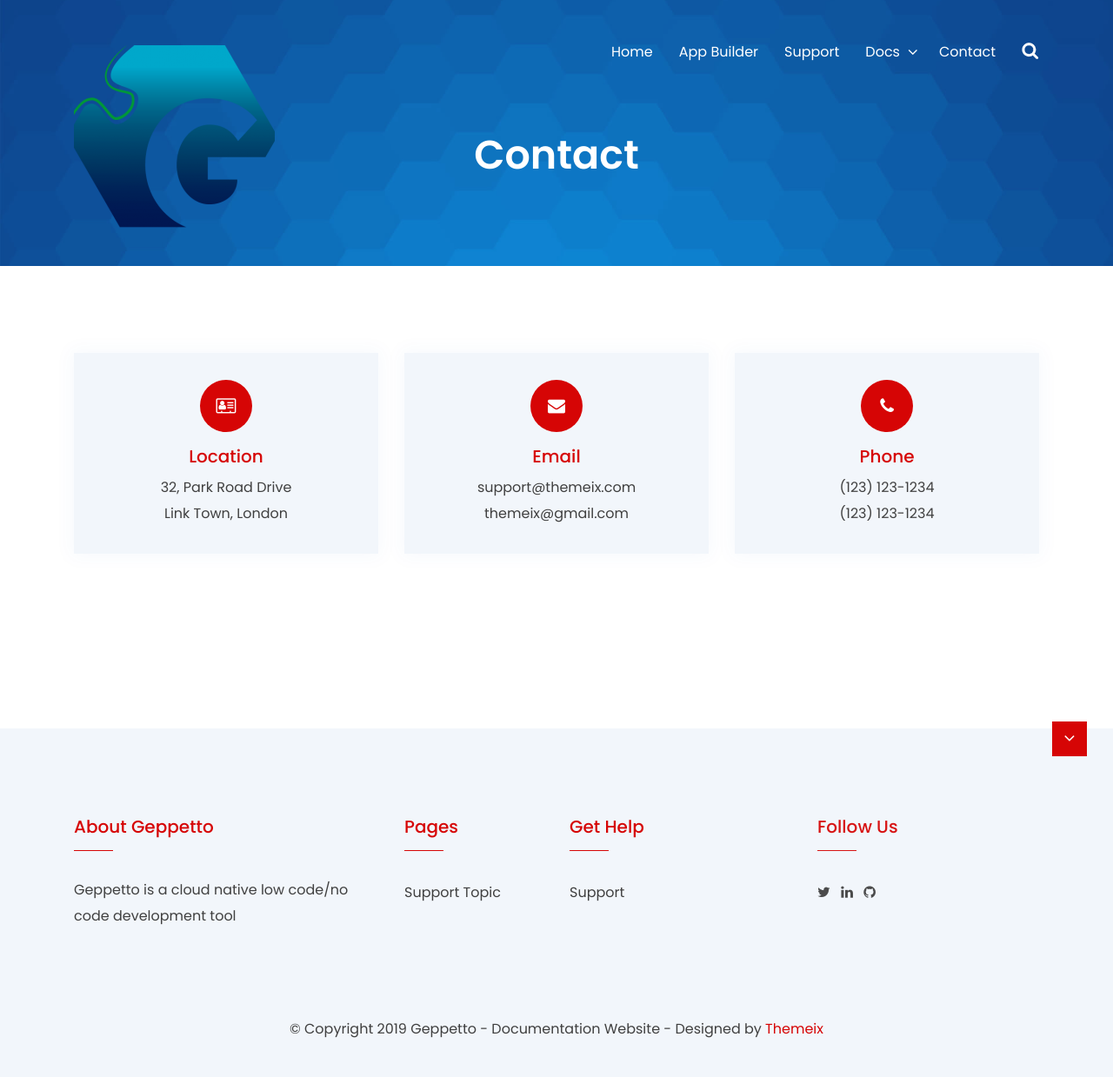
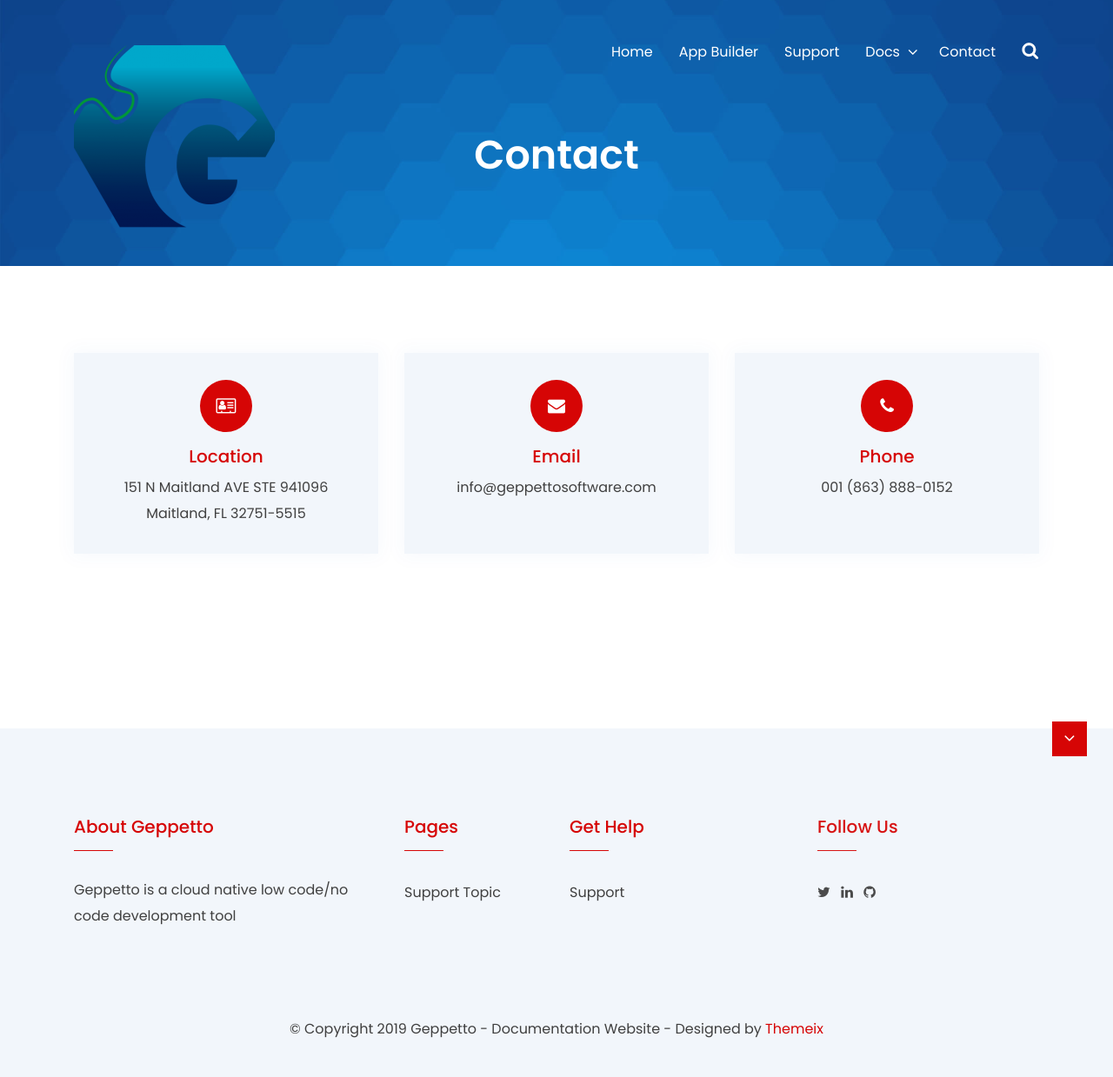
Before and after one commit to francois-dbag/TestDoxyTheme.github.io, a Jekyll site: the page built from pages/contact.html, in a window 1280 px wide. Shown: the whole page at 87% size. Built offline with Jekyll 4.4.1, drawn with Linux system fonts in a browser that asks for light colours; a script that is not in the unit is left out.

Commit message:
changed the contact page

```diff
--- a/pages/contact.html
+++ b/pages/contact.html
@@ -18,7 +18,7 @@
                  </header>
                  <footer class="feature-content">
                     <h5 class="heading-5"><a href="#">Location </a></h5>
-                    <p> 32, Park Road Drive <br />Link Town, London </p>
+                    <p> 151 N Maitland AVE STE 941096 <br />Maitland, FL 32751-5515 </p>
                  </footer>
               </article>
            </div>
@@ -29,7 +29,7 @@
                  </header>
                  <footer class="feature-content">
                     <h5 class="heading-5"><a href="#">Email </a></h5>
-                    <p> support@themeix.com <br />themeix@gmail.com </p>
+                    <p> info@geppettosoftware.com <br />  <br />    </p>
                  </footer>
               </article>
            </div>
@@ -40,7 +40,7 @@
                  </header>
                  <footer class="feature-content">
                     <h5 class="heading-5"><a href="#">Phone</a></h5>
-                    <p>(123) 123-1234 <br />(123) 123-1234 </p>
+                    <p>001 (863) 888-0152<br />  <br /> </p>
                  </footer>
               </article>
            </div>
```
